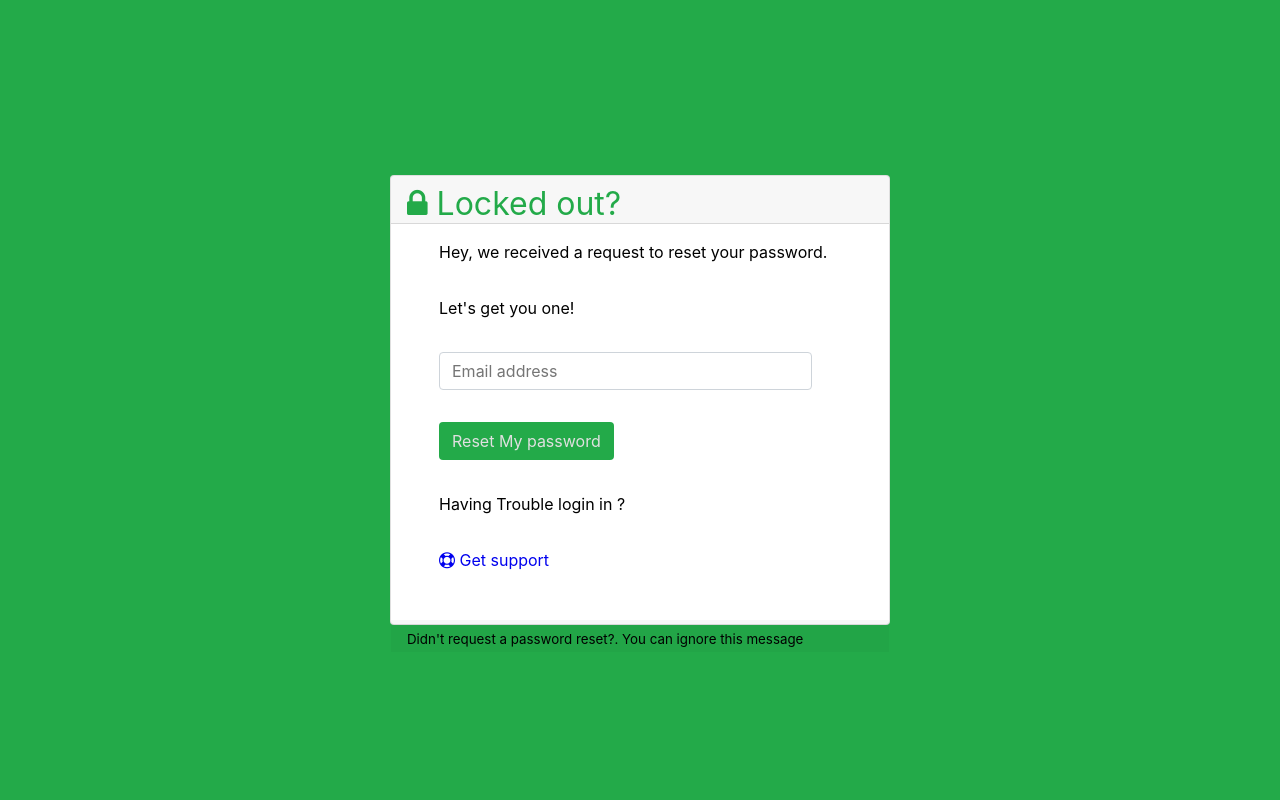
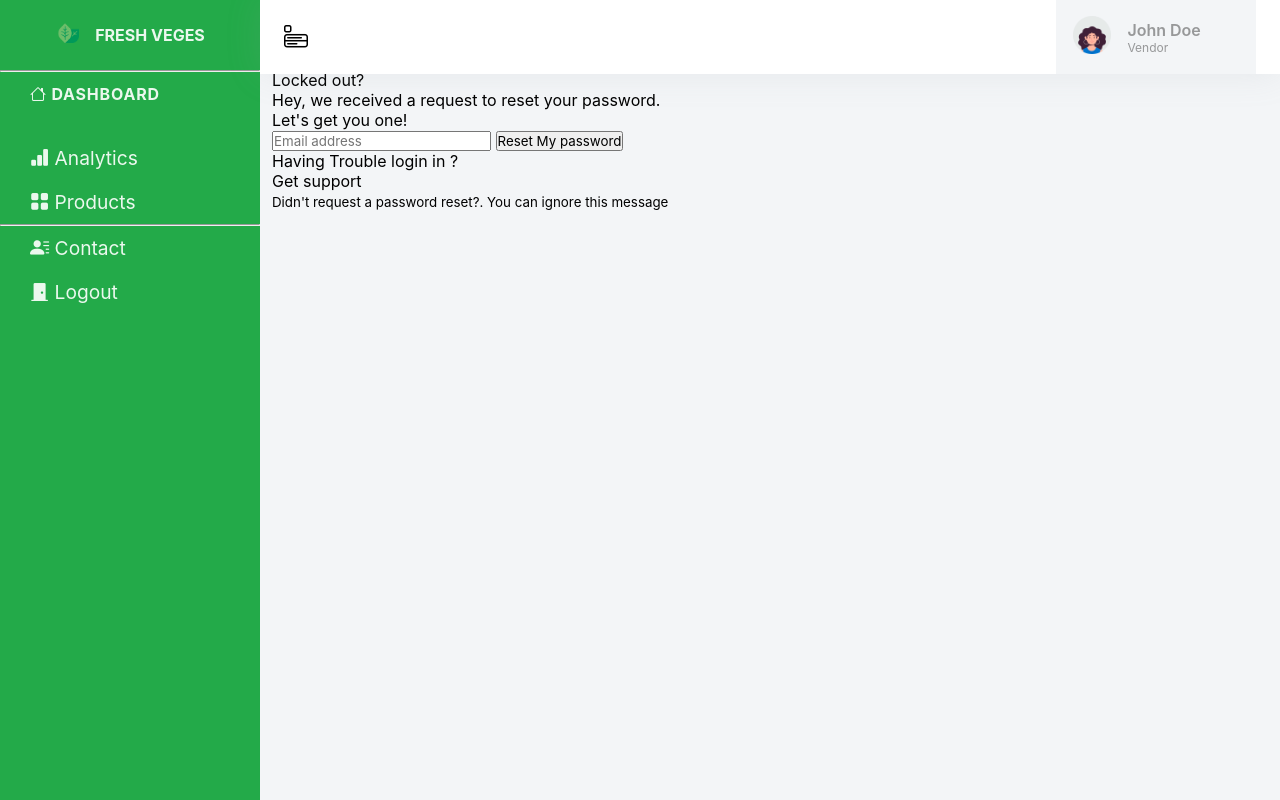
Before and after one commit to owidi-001/green_veges_backend, a Django app: template backend/templates/registration/password_reset_form.html in a window 1280 px wide. Run offline with Django 3.2, Linux system fonts and the light colour scheme; the template is opened without the code that fills it: most values are stand-ins (such as "Sample title", 1, 10 or a date in 2020); parts of the project's set-up code (start-up, migrations or seed data) failed here and were passed over; some libraries are stand-ins or nearby versions.

Commit message:
vendor template intergration

```diff
--- /dev/null
+++ b/backend/static/css/styles.css
@@ -0,0 +1,247 @@
+:root {
+    --primaryColor: #23AA49;
+    --gradientColor: #EBF8EE;
+    --redColor: #FF324B;
+    --secondaryColor: #979899;
+    --whiteColor: #ffffff;
+    --darkColor: #000000;
+    --lightColor: #F3F5F7;
+
+
+    --font-family: -apple-system, BlinkMacSystemFont, 'Segoe UI', Roboto, Oxygen, Ubuntu, Cantarell, 'Open Sans', 'Helvetica Neue', sans-serif;
+}
+
+* {
+    padding: 0;
+    margin: 0;
+    box-sizing: border-box;
+    font-family: var(--font-family);
+}
+
+/* global */
+ul {
+    padding-left: 0;
+    list-style-type: none;
+}
+
+a {
+    text-decoration: none;
+    color: var(--color);
+}
+
+img {
+    width: 100%;
+    height: auto;
+}
+
+/* left menu */
+
+.leftside-menu {
+    width: 260px;
+    z-index: 10;
+    background: var(--primaryColor);
+    bottom: 0;
+    position: fixed;
+    top: 0;
+    /* padding-top: 50px; */
+}
+
+/* logo */
+.logo {
+    width: 100%;
+    padding: 0 24px;
+    height: 70px;
+    display: flex;
+    align-items: center;
+    justify-content: center;
+    gap: 1em;
+    font-size: 1.0em;
+    text-transform: uppercase;
+    color: var(--gradientColor);
+    font-weight: 700;
+}
+
+.logo img {
+    width: 24px;
+}
+
+.leftside-menu hr {
+    color: var(--gradientColor);
+}
+
+.side-nav .side-nav-title {
+    padding: 12px 30px;
+    letter-spacing: .05em;
+    pointer-events: none;
+    cursor: default;
+    font-size: 1.0em;
+    text-transform: uppercase;
+    color: var(--gradientColor);
+    font-weight: 700;
+}
+
+.side-nav .side-nav-link {
+    color: var(--gradientColor);
+    display: block;
+    padding: 10px 30px;
+    font-size: 1.2em;
+    position: relative;
+    -webkit-transition: all .4s;
+    transition: all .4s;
+    list-style: none;
+}
+
+.side-nav-link {
+    display: flex;
+    align-items: center;
+    justify-content: center;
+    gap: 1em;
+}
+
+/* end left menu */
+
+/* start content page */
+.content-page {
+    margin-left: 260px;
+    overflow: hidden;
+    padding: 70px 12px 65px;
+    min-height: 100vh;
+    background: var(--lightColor);
+}
+
+.content-page nav {
+    padding: 0 24px;
+    background-color: var(--whiteColor);
+    box-shadow: 0px 0px 35px 0px rgba(154, 161, 171, 0.15);
+    min-height: 70px;
+    position: fixed;
+    left: 260px;
+    top: 0;
+    right: 0;
+    z-index: 1001;
+    display: flex;
+    align-items: center;
+    justify-content: space-between;
+}
+
+/* navbar start */
+.navbar-start {
+    font-size: 24px;
+}
+
+/* navbar end */
+.navbar-end .nav-link {
+    display: flex;
+    align-items: center;
+    justify-content: baseline;
+    gap: 1em;
+    background: var(--lightColor);
+    border-left: 1px solid var(--lightColor);
+    border-right: 1px solid var(--lightColor);
+    padding: 1em;
+    min-width: 200px;
+}
+
+.navbar-end img {
+    width: 2.4em;
+}
+
+.navbar-end span :nth-child(2) {
+    display: flex;
+    align-items: flex-start;
+    justify-content: center;
+    flex-direction: column;
+    text-transform: capitalize;
+}
+
+.navbar-end .account-user-name {
+    font-size: 16px;
+    font-weight: 600;
+    color: var(--secondaryColor);
+
+}
+
+.navbar-end .account-position {
+    font-size: 12px;
+    font-weight: 400;
+    color: var(--secondaryColor);
+}
+
+/* analytics  */
+.page-title-box {
+    width: 100%;
+    padding: 1em 12px;
+    display: flex;
+    align-items: center;
+    justify-content: space-between;
+}
+
+.page-title-box .page-title {
+    font-size: 18px;
+    margin: 0;
+    line-height: 75px;
+    overflow: hidden;
+    white-space: nowrap;
+    text-overflow: ellipsis;
+    font-weight: 700;
+    color: var(--secondaryColor);
+}
+
+.page-title-box .page-title-right {}
+
+.page-title-box .page-title-right form {
+    display: flex;
+    gap: 1em;
+}
+
+
+.input-group {
+    position: relative;
+    display: flex;
+    align-items: center;
+    justify-content: center;
+    gap: 0.1em;
+    flex-wrap: wrap;
+    align-items: stretch;
+    width: 100%;
+}
+
+.input-group .form-control {
+    position: relative;
+    background-color: var(--gradientColor) !important;
+    border-color: var(--gradientColor);
+    color: var(--primaryColor);
+    display: block;
+    padding: .45rem .9rem;
+    font-size: .9rem;
+    font-weight: 400;
+    line-height: 1.5;
+    background-clip: padding-box;
+    border: 1px solid var(--primaryColor);
+    appearance: none;
+    border-top-left-radius: .25em;
+    border-bottom-left-radius: .25em;
+    text-transform: uppercase;
+}
+
+.input-group .input-group-text, form a {
+    display: flex;
+    align-items: center;
+    padding: .45rem .9rem;
+    font-size: 1.2rem;
+    font-weight: 400;
+    line-height: 1.5;
+    color: var(--gradientColor);
+    text-align: center;
+    white-space: nowrap;
+    background-color: var(--primaryColor);
+    border: 1px solid var(--primaryColor);
+    border-top-right-radius: .25em;
+    border-bottom-right-radius: .25em;
+}
+
+form a{
+    border-radius: .25em;
+}
+
+/* end content page */
--- a/backend/templates/base.html
+++ b/backend/templates/base.html
@@ -2,18 +2,122 @@
 
 <!DOCTYPE html>
 <html lang="en">
+
 <head>
     <meta charset="UTF-8">
     <meta http-equiv="X-UA-Compatible" content="IE=edge">
     <meta name="viewport" content="width=device-width, initial-scale=1.0">
-    <title>Passwords</title>
-{#    <link rel="stylesheet" href="css/main.css">#}
-    <link rel="stylesheet" href="{% static "/css/main.css"%}">
-    <link rel="stylesheet" href="https://cdnjs.cloudflare.com/ajax/libs/font-awesome/4.7.0/css/font-awesome.min.css">
+    <title>{{title}}</title>
+    <link rel="stylesheet" href="{% static '/css/styles.css'%}">
+    <link rel="stylesheet" href="https://cdn.jsdelivr.net/npm/bootstrap-icons@1.7.2/font/bootstrap-icons.css">
+
 </head>
+
 <body>
-    {% block main %}
+    <!-- left side bar -->
+    <div class="leftside-menu">
+        <!-- LOGO -->
+        <span class="logo">
+            <a href="main.html" class="logo-icon">
+                <img src="{% static '/images/logo.png'%}" alt="">
+            </a>
+            <a href="text-label" class="logo-text">Fresh Veges</a>
+        </span>
+        <hr>
+
+        <div class="menu-container">
+            <!-- side menu -->
+
+            <ul class="side-nav-title">
+                <ul class="side-nav">
+
+                    <li class="side-nav-title side-nav-item">
+                        <span><i class="bi bi-house"></i></span>
+                        <span>Dashboard</span>
+                    </li>
+                    <br>
+                    <li class="side-nav-item menuitem-active">
+                        <div>
+                            <ul class="side-nav-second-level">
+                                <li class="menuitem">
+                                    <a href="{% url 'analytics'%}" class="active side-nav-link">
+                                        <span>
+                                            <i class="bi bi-bar-chart-fill"></i>
+                                        </span>
+                                        <span>Analytics</span>
+                                    </a>
+                                </li>
+                                <li class="menuitem">
+                                    <a href="{% url 'products'%}" class="side-nav-link">
+                                        <span>
+                                            <i class="bi bi-grid-fill"></i>
+                                        </span>
+                                        <span>Products</span>
+                                    </a>
+                                </li>
+                            </ul>
+                        </div>
+                    </li>
+                    <hr>
+                    <li class="side-nav-item menuitem-active bottom">
+                    <li class="menuitem">
+                        <a href="dashboard-contact.html" class="side-nav-link">
+                            <span>
+                                <i class="bi bi-person-lines-fill"></i>
+                            </span>
+                            <span>Contact</span>
+                        </a>
+                    </li>
+                    <li class="menuitem">
+                        <a href="dashboard-projects.html" class="side-nav-link">
+                            <span>
+                                <i class="bi bi-door-closed-fill"></i>
+                            </span>
+                            <span>Logout</span>
+                        </a>
+                    </li>
+
+                    </li>
+
+                </ul>
+            </ul>
+        </div>
+
+    </div>
+
+    <div class="content-page">
+        <nav>
+
+            <div class="navbar-start">
+                <i class="bi bi-menu-app"></i>
+            </div>
+            <div class="navbar-end">
+
+                <a class="nav-link" href="#">
+                    <span class="account-user-avatar">
+                        <img src="{% static '/images/user.png'%}" alt="user-image" class="rounded-circle">
+                    </span>
+                    <span>
+                        <span class="account-user-name">John Doe</span>
+                        <span class="account-position">Vendor</span>
+                    </span>
+                </a>
+
+
+            </div>
+
+        </nav>
+
+        {% block main %}
 
     {% endblock main %}
+    </div>
+    <!-- end leftside menu -->
+
+    <script src="https://cdn.jsdelivr.net/npm/bootstrap@5.2.0/dist/js/bootstrap.bundle.min.js"
+        integrity="sha384-A3rJD856KowSb7dwlZdYEkO39Gagi7vIsF0jrRAoQmDKKtQBHUuLZ9AsSv4jD4Xa"
+        crossorigin="anonymous"></script>
+
 </body>
+
 </html>
```
Also changed, not shown: backend/static/css/auth.css (added, +176 -0 lines), backend/templates/_partials/product_card.html (added, +16 -0 lines), backend/templates/base_auth.html (added, +24 -0 lines), backend/static/images/bg.png (added), backend/static/images/logo.png (added), backend/static/images/user.png (added), 6 other files.
